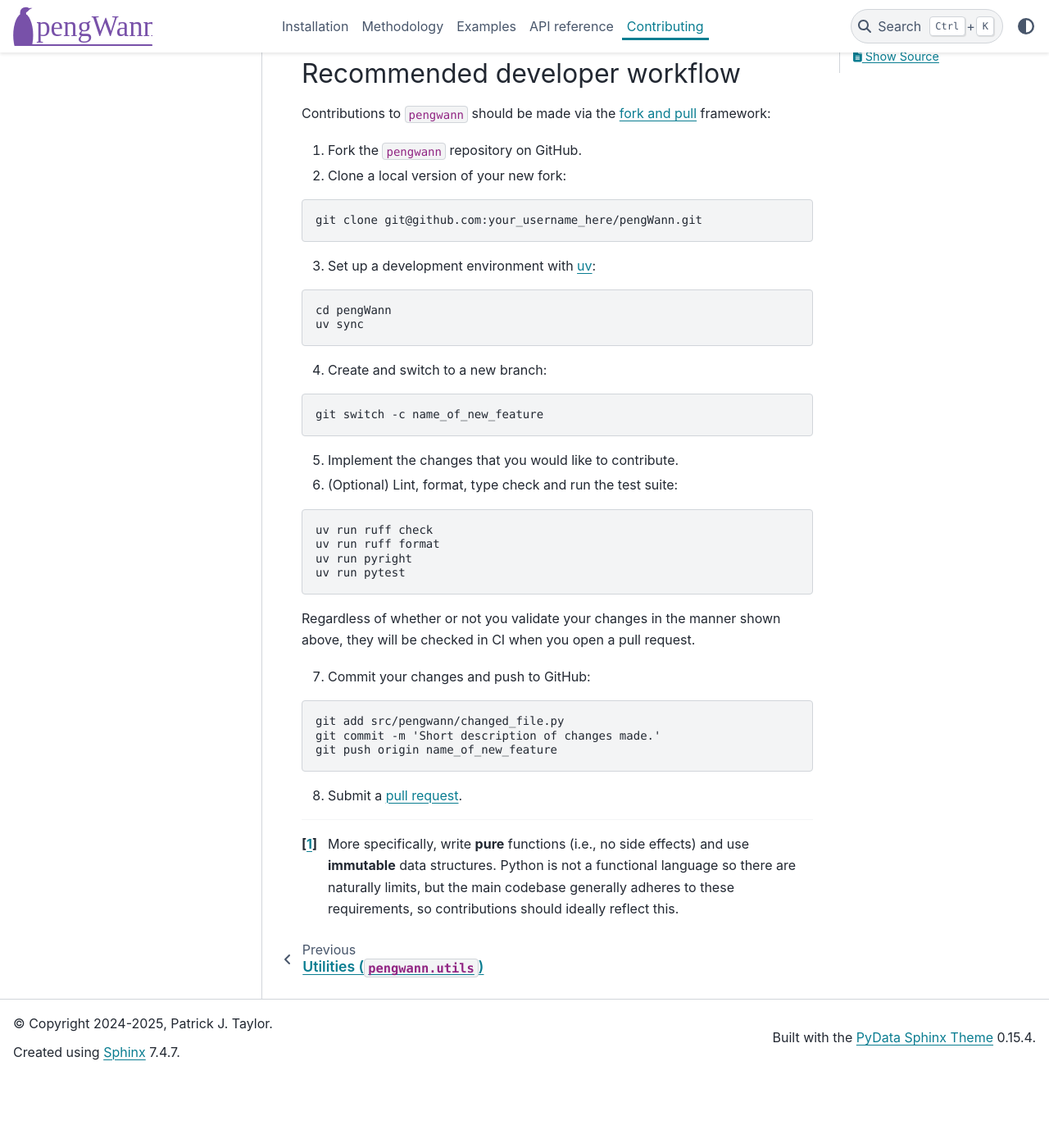
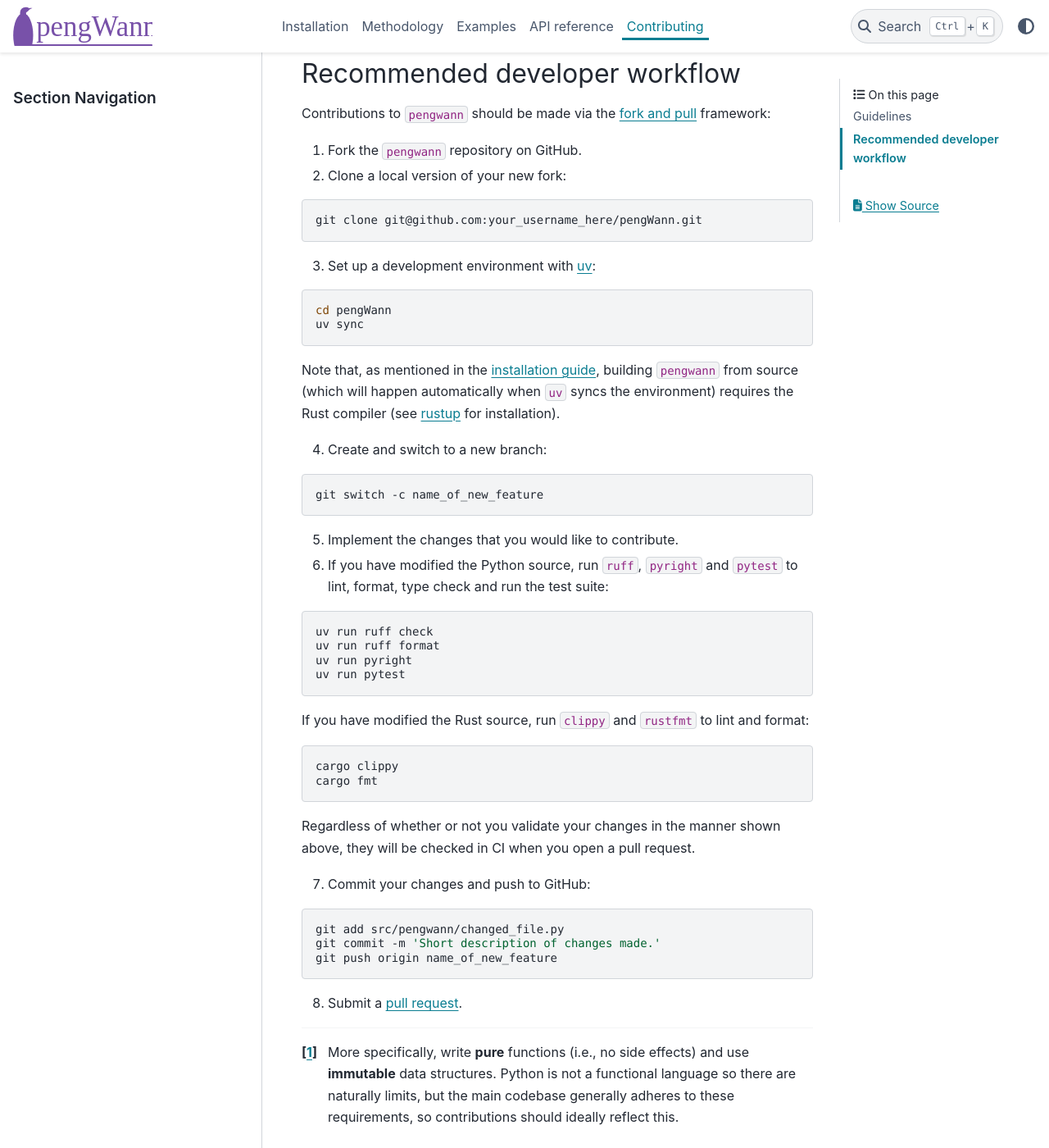
Before and after one commit to PatrickJTaylor/pengWann, a Sphinx documentation site: the page built from docs/CONTRIBUTING.md, in a window 1280 px wide and 1400 px high, scrolled down 659 px. Shown: the whole window at 82% size. Built offline with Sphinx 7.4.7 and the PyData theme 0.15.4, drawn with Linux system fonts in a browser that asks for light colours; before the commit the page ends 1971 px from its top, so only the background shows below that; some of the changed text lies outside the part shown.

Commit message:
Updates to installation and contributing guides for Rust extension

````diff
--- a/docs/CONTRIBUTING.md
+++ b/docs/CONTRIBUTING.md
@@ -9,7 +9,7 @@
 1. New/modified functionality should be accompanied by new/appropriately modified **tests**.
 
 2. New/modified functionality should be accompanied by new/appropriately modified **documentation**.
-    - In keeping with the current codebase, please use [numpy-style](https://numpydoc.readthedocs.io/en/latest/format.html) docstrings to document all source code.
+    - In keeping with the current codebase, please use [numpy-style](https://numpydoc.readthedocs.io/en/latest/format.html) docstrings to document all Python source code.
 
 3. Where possible, write new code in a somewhat [functional](https://en.wikipedia.org/wiki/Functional_programming) style[^1].
 
@@ -25,39 +25,48 @@
 
 2. Clone a local version of your new fork:
 
-```console
+```shell
 git clone git@github.com:your_username_here/pengWann.git
 ```
 
 3. Set up a development environment with [uv](https://docs.astral.sh/uv/):
 
-```console
+```shell
 cd pengWann
 uv sync
 ```
 
+Note that, as mentioned in the [installation guide](./installation), building `pengwann` from source (which will happen automatically when `uv` syncs the environment) requires the Rust compiler (see [rustup](https://rustup.rs/) for installation).
+
 4. Create and switch to a new branch:
 
-```console
+```shell
 git switch -c name_of_new_feature
 ```
 
 5. Implement the changes that you would like to contribute.
 
-6. (Optional) Lint, format, type check and run the test suite:
+6. If you have modified the Python source, run `ruff`, `pyright` and `pytest` to lint, format, type check and run the test suite:
 
-```console
+```shell
 uv run ruff check
 uv run ruff format
 uv run pyright
 uv run pytest
 ```
 
+If you have modified the Rust source, run `clippy` and `rustfmt` to lint and format:
+
+```shell
+cargo clippy
+cargo fmt
+```
+
 Regardless of whether or not you validate your changes in the manner shown above, they will be checked in CI when you open a pull request.
 
 7. Commit your changes and push to GitHub:
 
-```console
+```shell
 git add src/pengwann/changed_file.py
 git commit -m 'Short description of changes made.'
 git push origin name_of_new_feature
````
Also changed, not shown: docs/installation.md (+11 -7 lines).
